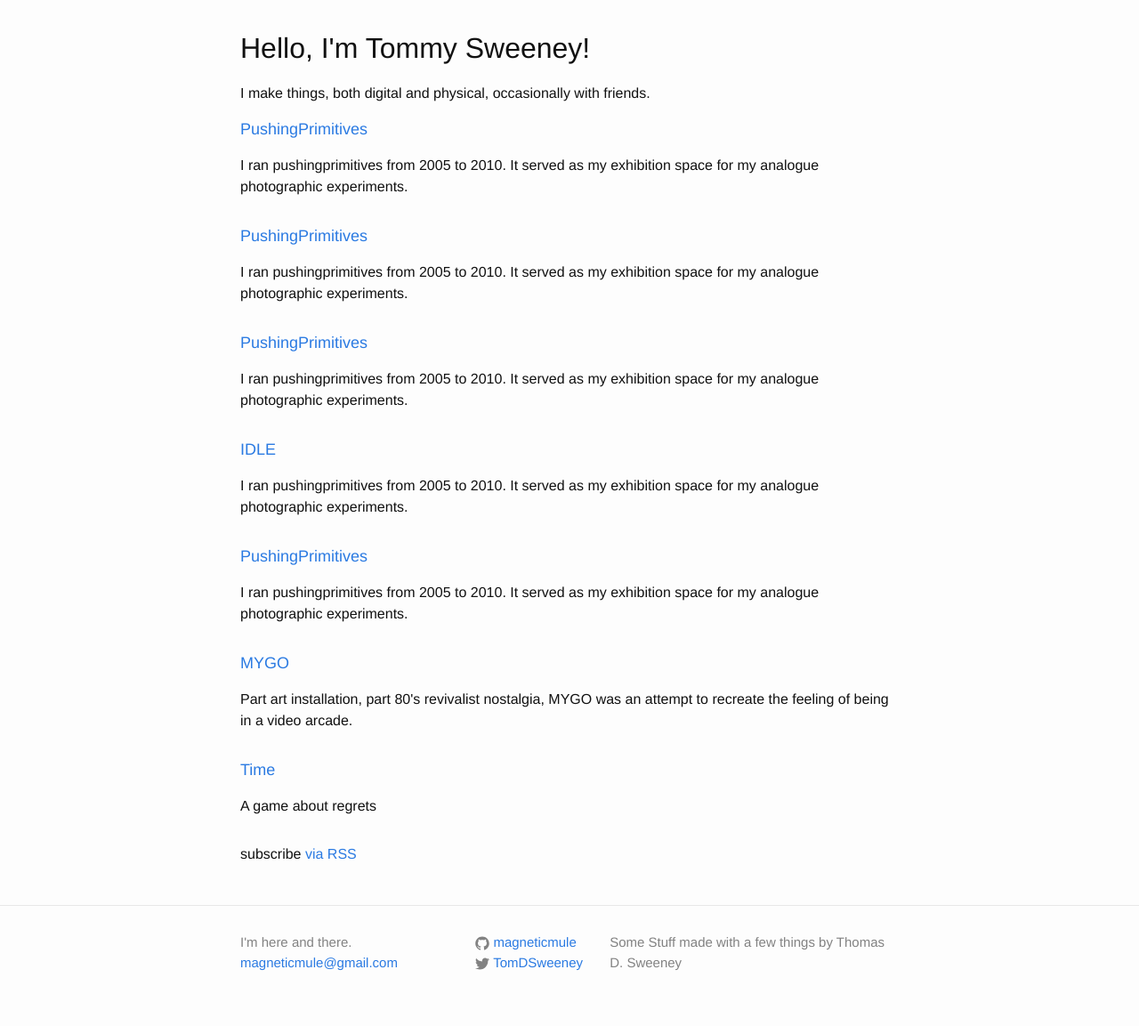
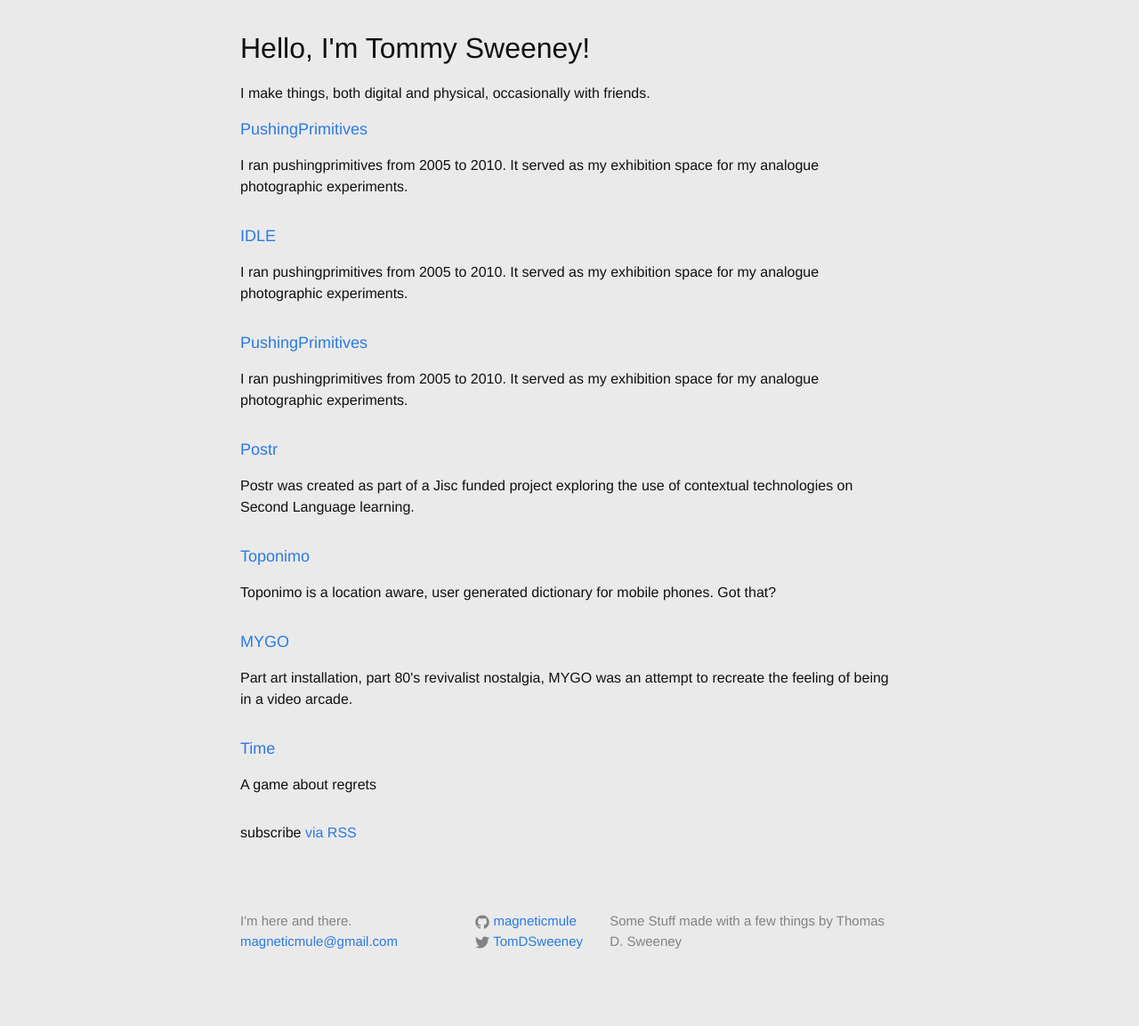
Before and after one commit to MagneticMule/magneticmule.github.io, a Jekyll site: the page built from index.html, in a window 1280 px wide. Shown: the whole page at 89% size. Built offline with Jekyll 4.4.1, drawn with Linux system fonts in a browser that asks for light colours; after the commit the page ends 1129 px from its top, so only the background shows below that.

Commit message:
new posts

```diff
--- a/_posts/2012-10-12-toponimo.markdown
+++ b/_posts/2012-10-12-toponimo.markdown
@@ -1,9 +1,7 @@
 ---
 layout: post
-title:  "PushingPrimitives"
-date:   2015-05-30 03:25:54
-categories: work photography
+title:  Toponimo
+date:   2012-10-12 03:25:54
+categories: work design development education
 ---
-I ran pushingprimitives from 2005 to 2010. It served as my exhibition space for my analogue photographic experiments.
-
-I've included a few of my favourites here.
+Toponimo is a location aware, user generated dictionary for mobile phones. Got that?
--- a/_posts/2013-1-12-postr.markdown
+++ b/_posts/2013-1-12-postr.markdown
@@ -1,9 +1,7 @@
 ---
 layout: post
-title:  "PushingPrimitives"
-date:   2015-05-30 03:25:54
-categories: work photography
+title:  Postr
+date:   2013-01-12 03:25:54
+categories: design development education technology
 ---
-I ran pushingprimitives from 2005 to 2010. It served as my exhibition space for my analogue photographic experiments.
-
-I've included a few of my favourites here.
+Postr was created as part of a Jisc funded project exploring the use of contextual technologies on Second Language learning.
--- a/css/main.scss
+++ b/css/main.scss
@@ -14,7 +14,7 @@ $base-line-height: 1.5;
 $spacing-unit:     30px;
 
 $text-color:       #111;
-$background-color: #fdfdfd;
+$background-color: #eaeaea;
 $brand-color:      #2a7ae2;
 
 $grey-color:       #828282;
```
